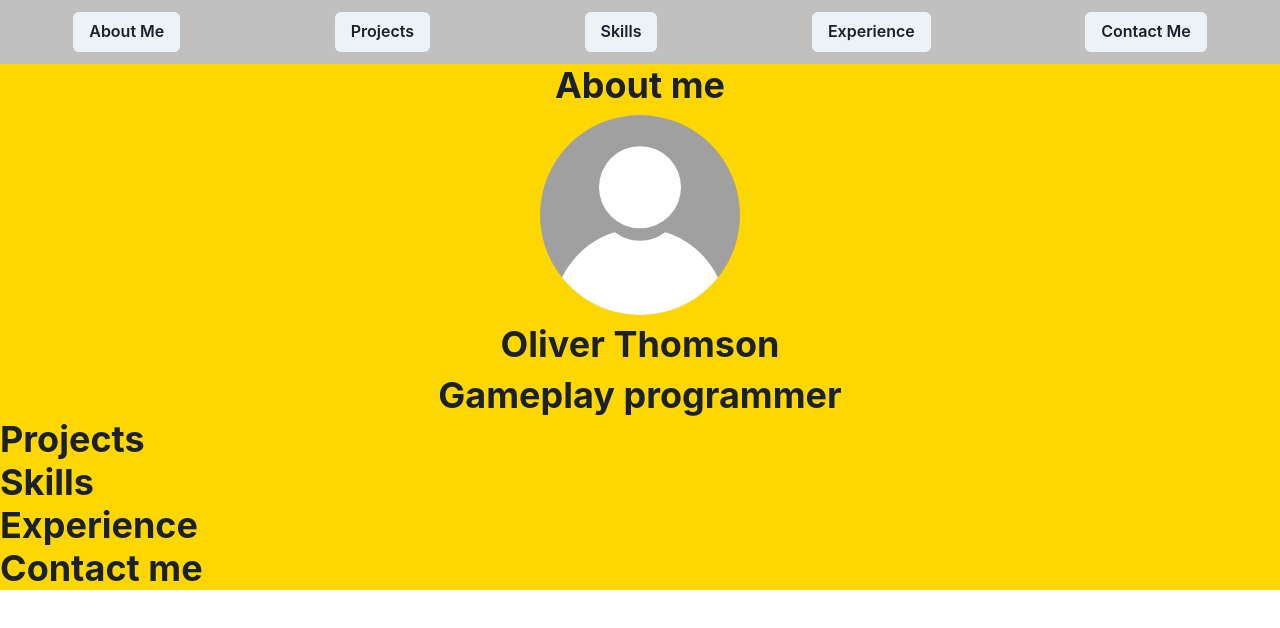
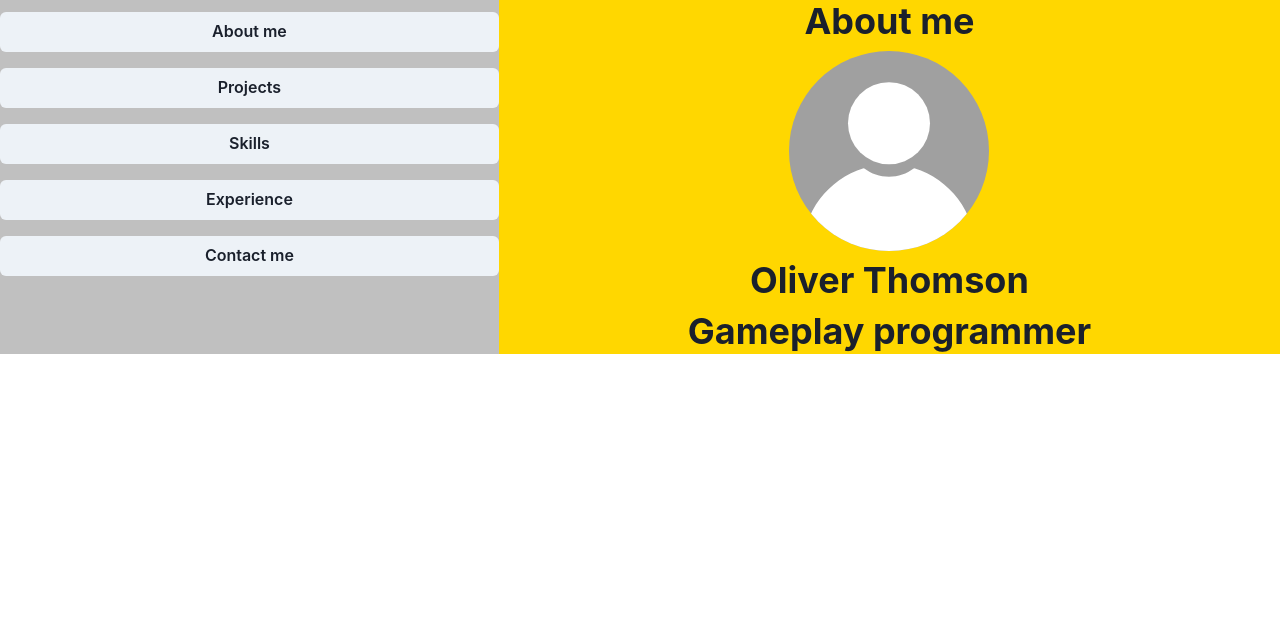
Before and after one commit to oliver2-thomson/portfolio-website, a React (Vite) app: page / in a window 1280 px wide. Shown: the top 628 px of the page. Built offline with nearby package versions, Linux system fonts and the light colour scheme.

Commit message:
Added: basic menu interactivity

```diff
--- a/src/App.tsx
+++ b/src/App.tsx
@@ -5,21 +5,23 @@ import Projects from "./components/Projects";
 import Skills from "./components/Skills";
 import Experience from "./components/Experience";
 import ContactMe from "./components/ContactMe";
+import {useState} from "react";
 
 function App() {
+    const [selectedPage, setSelectedPage] = useState(0);
 
     return (
         <>
-            <Grid templateAreas={`"nav" "main"`}>
+            <Grid templateAreas={`"nav main"`}>
                 <GridItem area="nav" bg="silver">
-                    <NavBar/>
+                    <NavBar onSelectPage={(page) => setSelectedPage(page)}/>
                 </GridItem>
                 <GridItem area="main" bg="gold">
-                    <AboutMe/>
-                    <Projects/>
-                    <Skills/>
-                    <Experience/>
-                    <ContactMe/>
+                    {selectedPage === 0 && <AboutMe/>}
+                    {selectedPage === 1 && <Projects/>}
+                    {selectedPage === 2 && <Skills/>}
+                    {selectedPage === 3 && <Experience/>}
+                    {selectedPage === 4 && <ContactMe/>}
                 </GridItem>
             </Grid>
         </>
--- a/src/components/NavBar/NavBar.tsx
+++ b/src/components/NavBar/NavBar.tsx
@@ -1,15 +1,29 @@
-import {Button, HStack} from "@chakra-ui/react";
+import {Button, Stack} from "@chakra-ui/react";
 
-const NavBar = () => {
+interface Props {
+    onSelectPage: (id: number) => void;
+}
+
+const NavBar = ({onSelectPage}: Props) => {
+    const pageMap = [
+        {key: 0, value: 0, text: 'About me'},
+        {key: 1, value: 1, text: 'Projects'},
+        {key: 2, value: 2, text: 'Skills'},
+        {key: 3, value: 3, text: 'Experience'},
+        {key: 4, value: 4, text: 'Contact me'},
+    ];
+
     return (
         <>
-            <HStack justifyContent="space-around" marginY={3}>
-                <Button>About Me</Button>
-                <Button>Projects</Button>
-                <Button>Skills</Button>
-                <Button>Experience</Button>
-                <Button>Contact Me</Button>
-            </HStack>
+            <Stack spacing={4} marginY={3}>
+                {pageMap.map(page => (
+                    <Button
+                        key={page.key}
+                        value={page.value}
+                        onClick={() => onSelectPage(page.value)}
+                    >{page.text}</Button>
+                ))}
+            </Stack>
         </>
     );
 };
```
